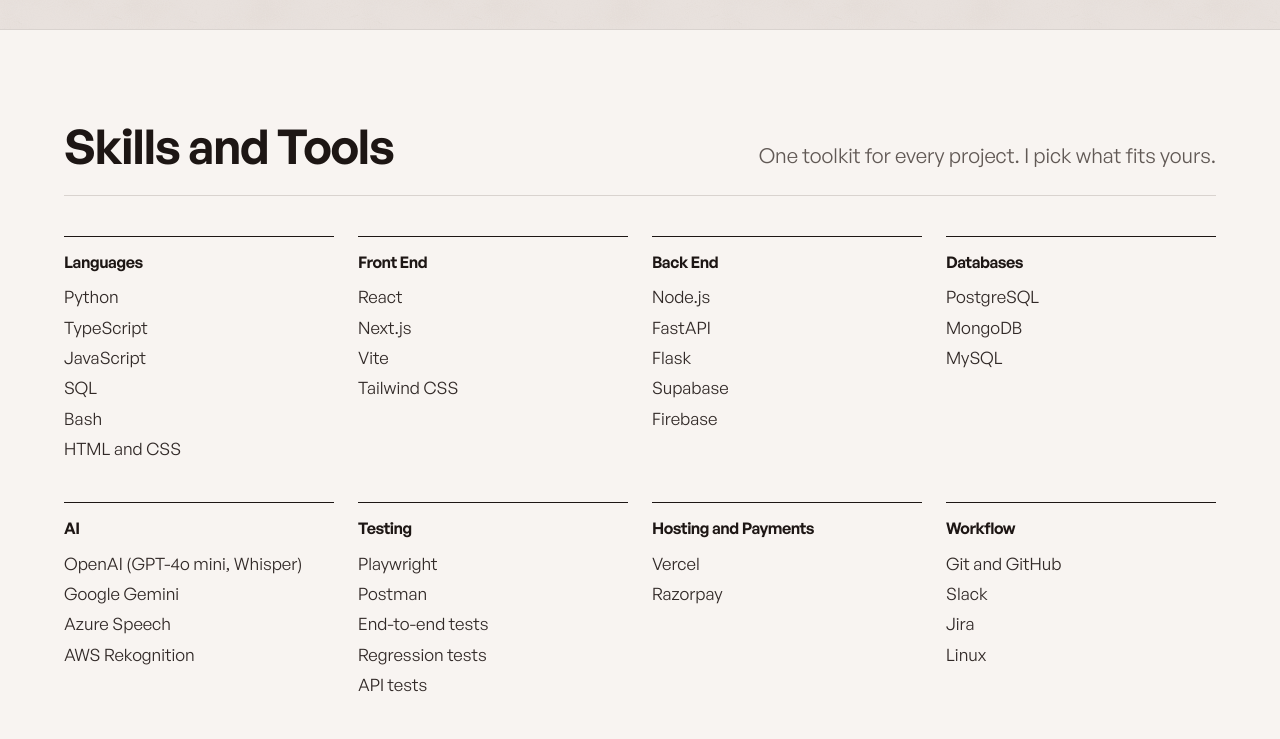
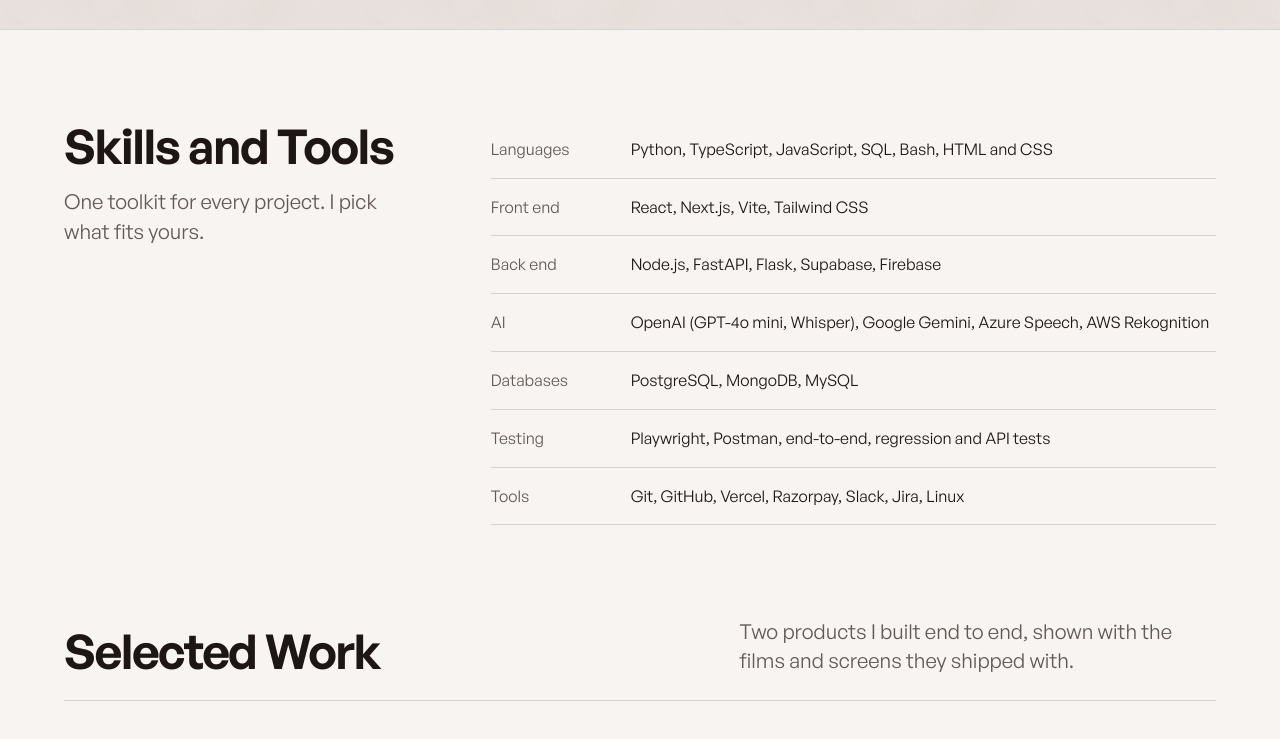
Before and after one commit to Khushantchopra/Portfolio, a Next.js app: page / in a window 1280 px wide. Shown: the part 1820-2559 px from the top of the page. Built offline with nearby package versions, Linux system fonts and the light colour scheme.

Commit message:
Revert "Skills as a grid of eight groups, one skill per line"
This reverts commit c06e7de9d38a8f5b1437c1fcb65a6c22877b1912.

```diff
--- a/app/globals.css
+++ b/app/globals.css
@@ -150,11 +150,10 @@ figure { min-width: 0; }
 .stack > div:last-child { border-bottom: 1px solid var(--color-rule); }
 .stack dt { color: var(--color-muted); }
 .stack dd { margin: 0; }
-.skills { display: grid; grid-template-columns: repeat(4, minmax(0, 1fr)); gap: var(--space-xl) var(--space-lg); }
-.skills__group { padding-top: var(--space-md); border-top: 1px solid var(--color-ink); }
-.skills__group h3 { margin-bottom: var(--space-sm); font-size: var(--text-md); }
-.skills__group ul { display: grid; gap: var(--space-2xs); list-style: none; color: var(--color-ink-2); }
-@media (max-width: 48rem) { .skills { grid-template-columns: repeat(2, minmax(0, 1fr)); gap: var(--space-lg) var(--space-md); } }
+.skills { margin-top: 0; font-size: var(--text-md); }
+.skills > div { grid-template-columns: 8rem minmax(0, 1fr); padding: var(--space-md) 0; }
+.skills > div:first-child { border-top: 0; }
+@media (max-width: 40rem) { .skills { font-size: var(--text-sm); } .skills > div { grid-template-columns: 5.5rem minmax(0, 1fr); padding: var(--space-sm) 0; } }
 .film { padding: var(--space-sm); }
 .film video { width: 100%; border-radius: 4px; background: var(--color-board); }
 .project__proof figcaption { margin-top: var(--space-sm); color: var(--color-muted); font-size: var(--text-sm); }
--- a/app/page.tsx
+++ b/app/page.tsx
@@ -56,15 +56,14 @@ const services = [
   { title: "Databases and Hosting", body: "Your database, logins and hosting set up properly, so any developer can take over later.", icon: "M4 6c0-1.7 3.6-3 8-3s8 1.3 8 3-3.6 3-8 3-8-1.3-8-3zM4 6v12c0 1.7 3.6 3 8 3s8-1.3 8-3V6M4 12c0 1.7 3.6 3 8 3s8-1.3 8-3" },
 ];
 
-const skills: [string, string[]][] = [
-  ["Languages", ["Python", "TypeScript", "JavaScript", "SQL", "Bash", "HTML and CSS"]],
-  ["Front End", ["React", "Next.js", "Vite", "Tailwind CSS"]],
-  ["Back End", ["Node.js", "FastAPI", "Flask", "Supabase", "Firebase"]],
-  ["Databases", ["PostgreSQL", "MongoDB", "MySQL"]],
-  ["AI", ["OpenAI (GPT-4o mini, Whisper)", "Google Gemini", "Azure Speech", "AWS Rekognition"]],
-  ["Testing", ["Playwright", "Postman", "End-to-end tests", "Regression tests", "API tests"]],
-  ["Hosting and Payments", ["Vercel", "Razorpay"]],
-  ["Workflow", ["Git and GitHub", "Slack", "Jira", "Linux"]],
+const skills: [string, string][] = [
+  ["Languages", "Python, TypeScript, JavaScript, SQL, Bash, HTML and CSS"],
+  ["Front end", "React, Next.js, Vite, Tailwind CSS"],
+  ["Back end", "Node.js, FastAPI, Flask, Supabase, Firebase"],
+  ["AI", "OpenAI (GPT-4o mini, Whisper), Google Gemini, Azure Speech, AWS Rekognition"],
+  ["Databases", "PostgreSQL, MongoDB, MySQL"],
+  ["Testing", "Playwright, Postman, end-to-end, regression and API tests"],
+  ["Tools", "Git, GitHub, Vercel, Razorpay, Slack, Jira, Linux"],
 ];
 
 const Icon = ({ d }: { d: string }) => (
@@ -125,19 +124,19 @@ export default function Page() {
         </section>
 
         <section className="section container" id="skills" aria-labelledby="sk-title">
-          <div className="section__head">
-            <h2 id="sk-title">Skills and Tools</h2>
-            <p className="lead">One toolkit for every project. I pick what fits yours.</p>
-          </div>
-          <div className="skills">
-            {skills.map(([k, items]) => (
-              <div className="skills__group" key={k}>
-                <h3>{k}</h3>
-                <ul>
-                  {items.map((i) => <li key={i}>{i}</li>)}
-                </ul>
-              </div>
-            ))}
+          <div className="split">
+            <div className="split__head">
+              <h2 id="sk-title">Skills and Tools</h2>
+              <p className="lead">One toolkit for every project. I pick what fits yours.</p>
+            </div>
+            <dl className="stack skills">
+              {skills.map(([k, v]) => (
+                <div key={k}>
+                  <dt>{k}</dt>
+                  <dd>{v}</dd>
+                </div>
+              ))}
+            </dl>
           </div>
         </section>
 
```
